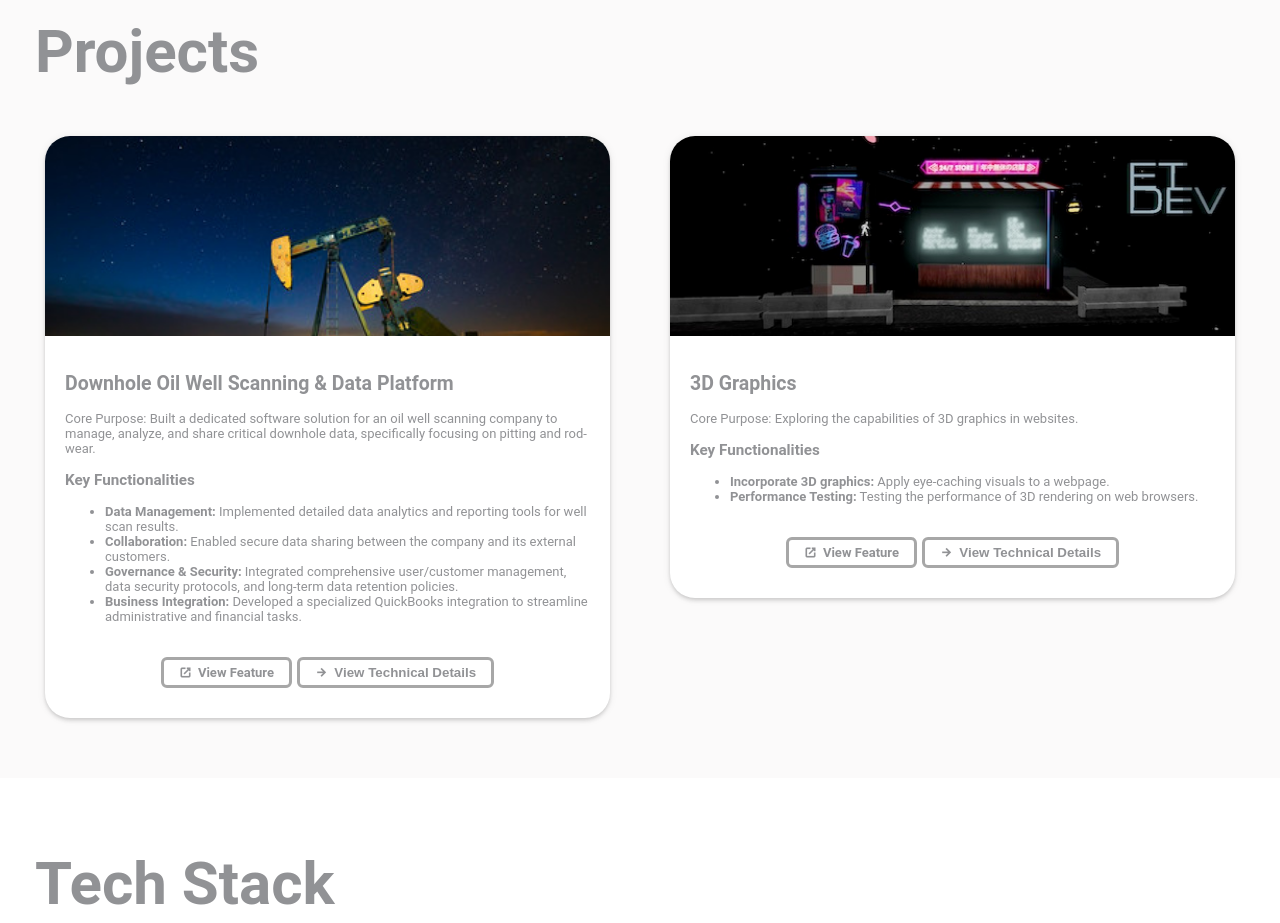
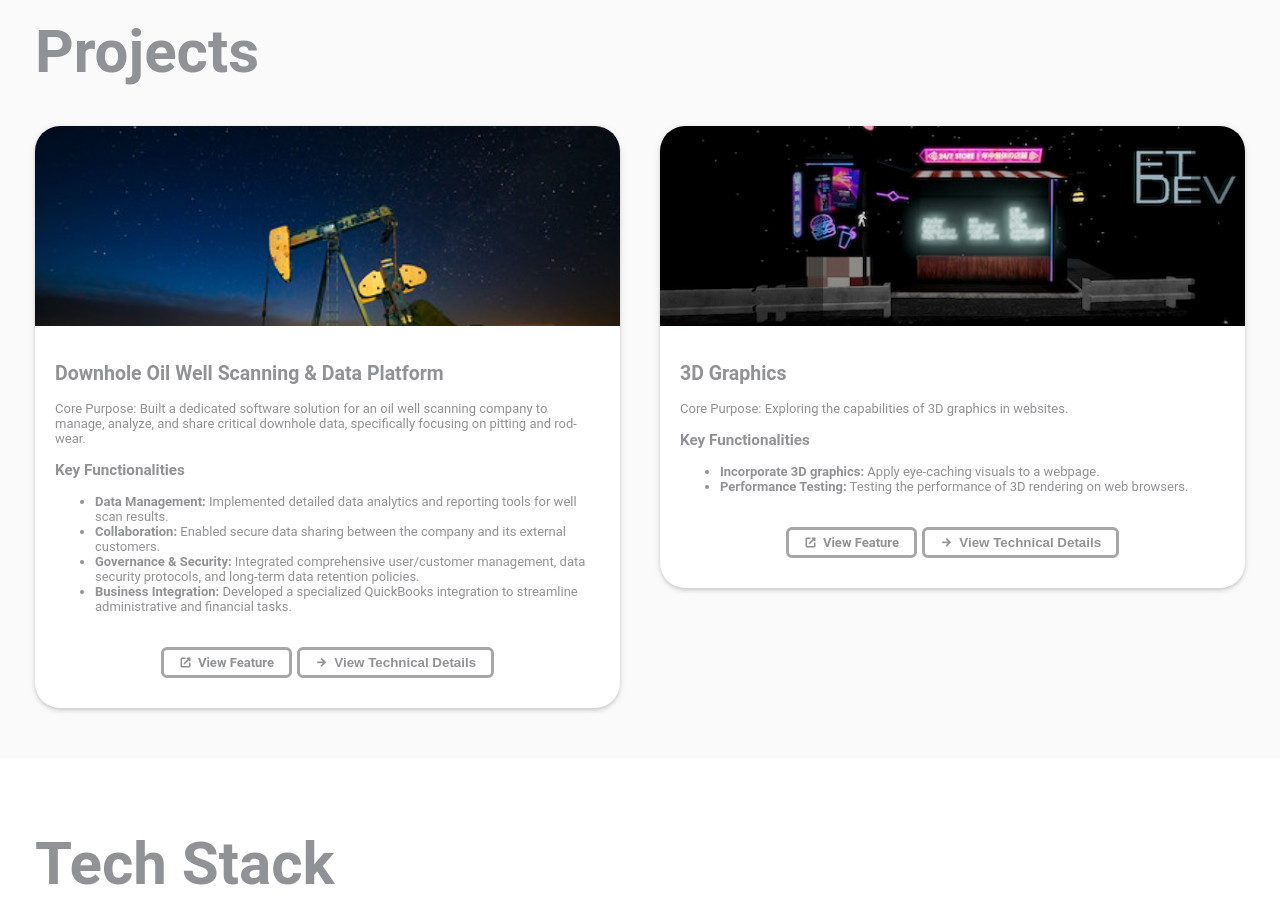
Before and after one commit to etrevino-8733/etrevino8733Vite, a website built with Vite: page index.html in a window 1280 px wide. Shown: the part 1140-2063 px from the top of the page. Built offline with nearby package versions, Linux system fonts and the light colour scheme.

Commit message:
fix wonky spacing

```diff
--- a/style.css
+++ b/style.css
@@ -191,7 +191,7 @@ footer{
   }
 
   .top-section{
-    padding-top: 150px;
+    padding: 150px 40px 40px 40px;
   }
 }
 
@@ -482,7 +482,6 @@ a:hover{
   background-color: var(--bg-card);
   border-radius: 25px;
   padding: 0 0 30px 0;
-  margin: 10px;
   font-size: small;
   box-shadow: 0px 1px 8px rgba(0, 0, 0, 0.08), 0px 3px 4px rgba(0, 0, 0, 0.1), 0px 1px 4px -1px rgba(0, 0, 0, 0.1);
 
@@ -536,7 +535,7 @@ a:hover{
 .project-container {
   display: grid;
   gap: 40px;
-  grid-template-columns: repeat(auto-fit, minmax(350px, 1fr));
+  grid-template-columns: repeat(auto-fit, minmax(300px, 1fr));
 }
 
 .hz-cards-container{
```
